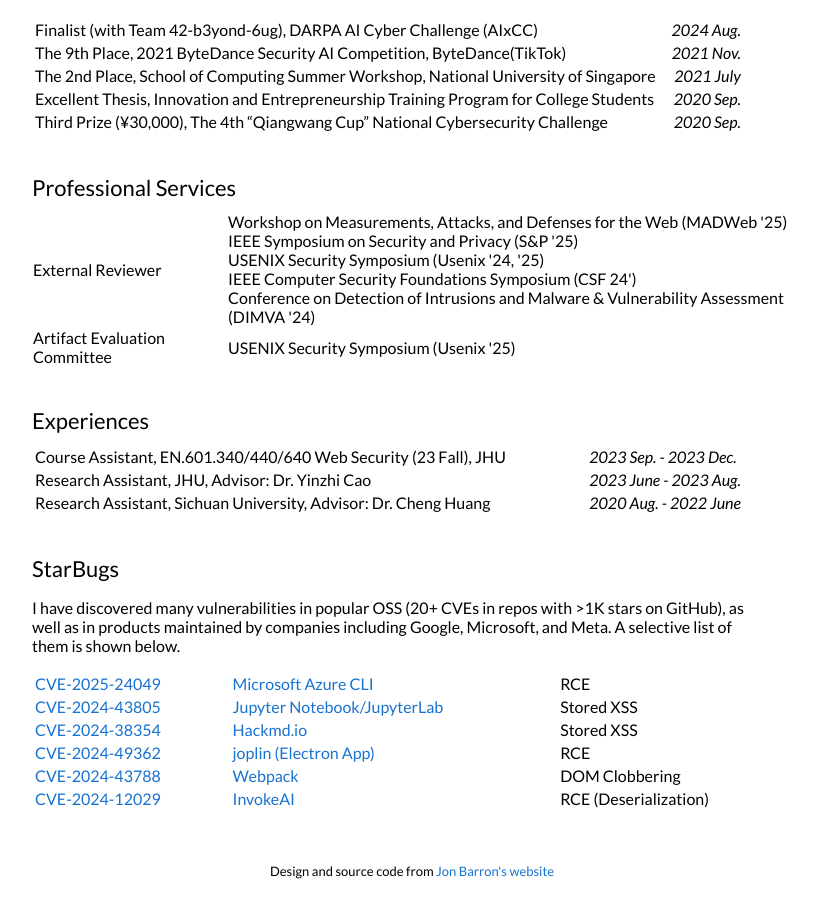
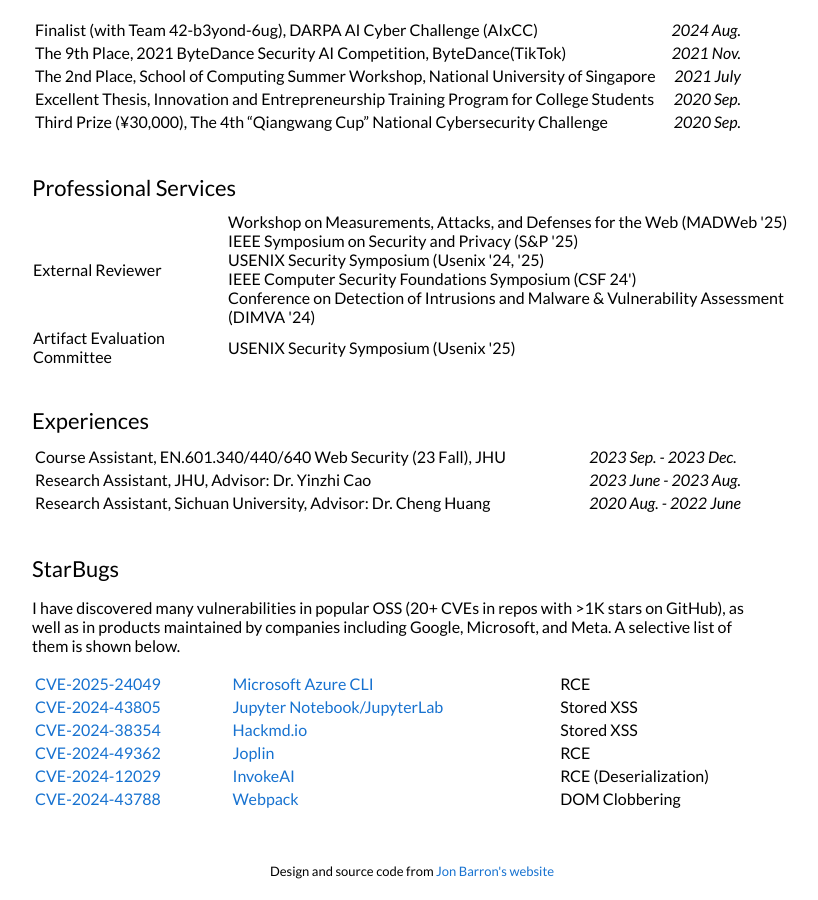
Before and after one commit to jackfromeast/jackfromeast.github.io, a Jekyll site: the page built from _posts/2025-01-22-DOMinoEffect.md, in a window 1280 px wide and 900 px high, scrolled down 1670 px. Shown: the whole window, without its empty margins (228-1046 px from the left). Built offline with Jekyll 4.4.1, drawn with Linux system fonts in a browser that asks for light colours; part of the change alters nothing that is shown.

Commit message:
Update vulns.yml

```diff
--- a/_data/vulns.yml
+++ b/_data/vulns.yml
@@ -21,16 +21,9 @@
 
 - cve: "CVE-2024-49362"
   link: "https://github.com/laurent22/joplin/security/advisories/GHSA-hff8-hjwv-j9q7"
-  product: "joplin (Electron App)"
+  product: "Joplin"
   product_link: "https://github.com/laurent22/joplin"
   type: "RCE"
-  selected: true
-
-- cve: "CVE-2024-43788"
-  link: "https://github.com/advisories/GHSA-4vvj-4cpr-p986"
-  product: "Webpack"
-  product_link: "https://webpack.js.org/"
-  type: "DOM Clobbering"
   selected: true
 
 - cve: "CVE-2024-47885"
@@ -61,6 +54,12 @@
   type: "RCE (Deserialization)"
   selected: true
 
+- cve: "CVE-2024-43788"
+  link: "https://github.com/advisories/GHSA-4vvj-4cpr-p986"
+  product: "Webpack"
+  product_link: "https://webpack.js.org/"
+  type: "DOM Clobbering"
+  selected: true
 - cve: "CVE-2024-48738"
   product: "Typlog"
   link: "/"
```
